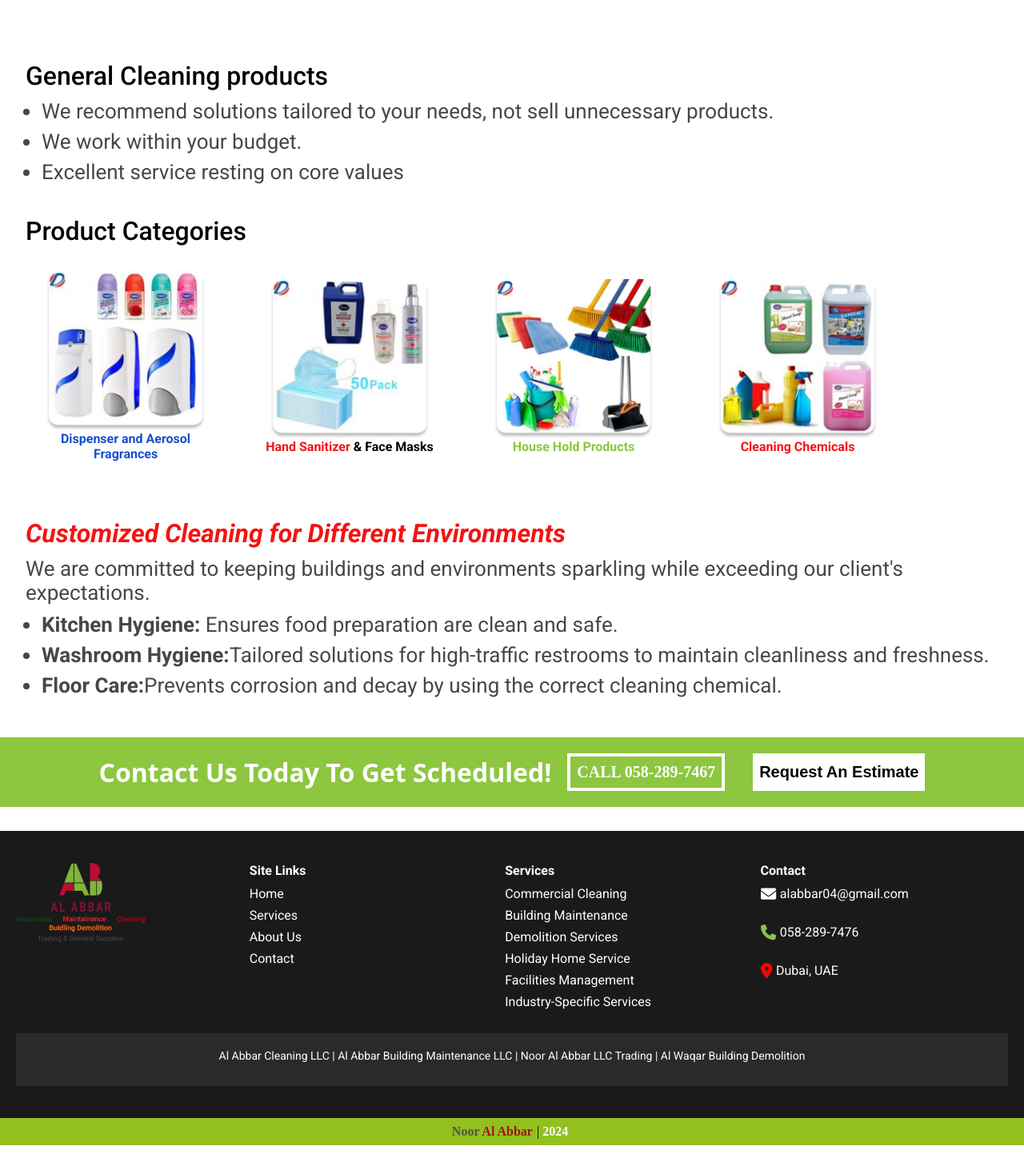
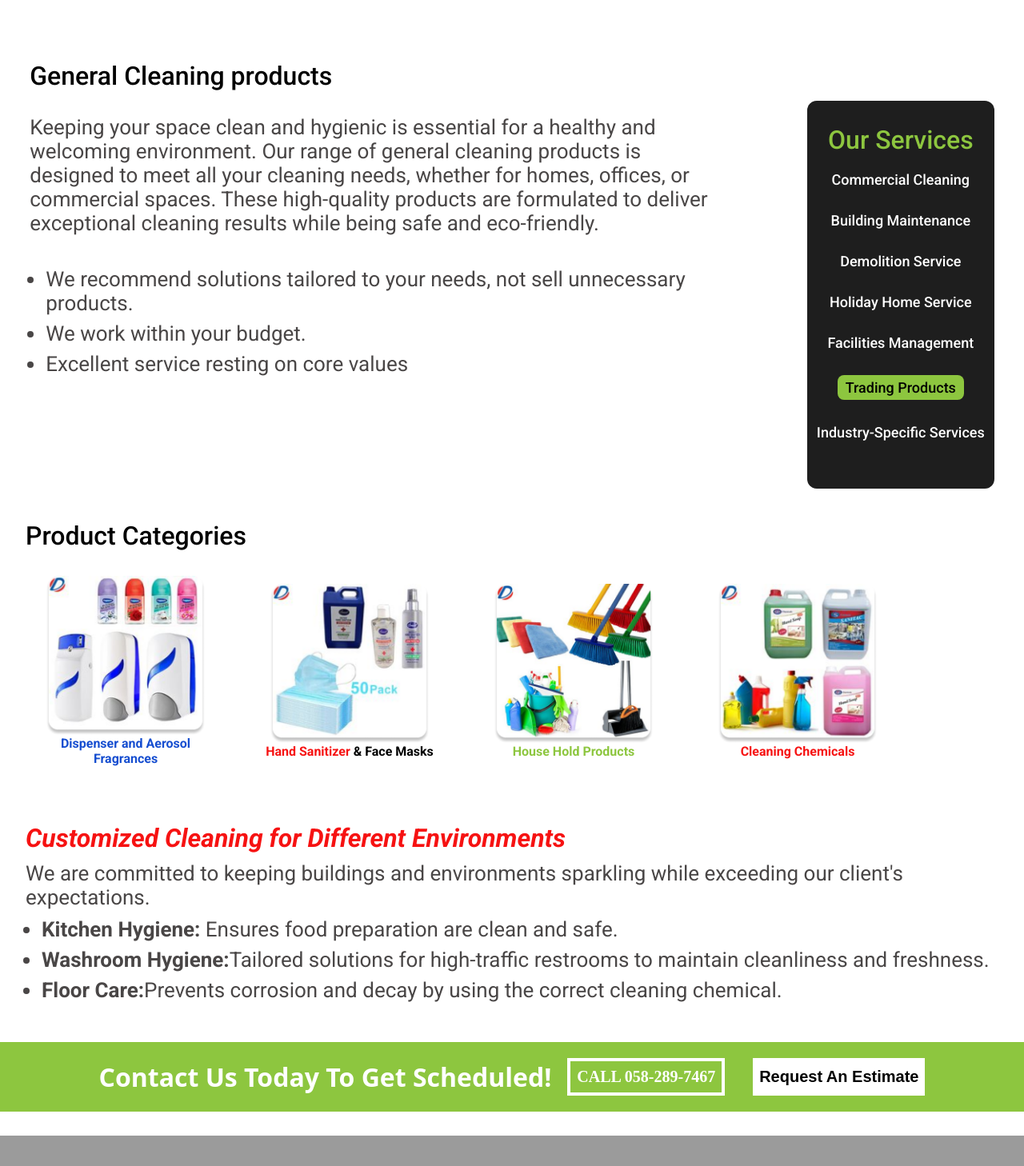
Before and after one commit to iimoon/nooralabbar, a React (Vite) app: page /tradingproducts in a window 1280 px wide. Shown: the part 660-2118 px from the top of the page at 80% size. Before the commit the page ends 2092 px from the top, so only its background shows below. Built offline with nearby package versions, Linux system fonts and the light colour scheme.

Commit message:
added navigations to service view, added service view to tradingproducts page and changed styles, changed api key for testing, changed footer color for better logo visibility

```diff
--- a/src/App.jsx
+++ b/src/App.jsx
@@ -1,5 +1,5 @@
 import CommercialCleaning from "./Pages/CommercialCleaning";
-import DummyPage from "./Pages/DummyPage";
+import MainPage from "./Pages/MainPage";
 import BuildingMaintenance from "./Pages/BuildingMaintenance";
 import Demolition from "./Pages/Demolition";
 import HolidayHome from "./Pages/HolidayHome";
@@ -22,7 +22,7 @@
         <ScrollToTop />
         <ToastContainer />
         <Routes>
-          <Route path="" element={<DummyPage />} />
+          <Route path="" element={<MainPage />} />
           <Route path="/about" element={<About />} />
           <Route path="/commercialcleaning" element={<CommercialCleaning />} />
           <Route
--- a/src/Components/ServiceView.jsx
+++ b/src/Components/ServiceView.jsx
@@ -1,4 +1,5 @@
 import React from "react";
+import { useNavigate } from "react-router-dom";
 import "./styles/serviceview.css";
 
 const ServiceView = ({ highlightService }) => {
@@ -8,8 +9,29 @@
     "Demolition Service",
     "Holiday Home Service",
     "Facilities Management",
+    "Trading Products",
     "Industry-Specific Services",
   ];
+
+  const navigate = useNavigate();
+
+  // Map services to their respective paths
+  const serviceRoutes = {
+    "Commercial Cleaning": "/commercialcleaning",
+    "Building Maintenance": "/buildingmaintenance",
+    "Demolition Service": "/demolition",
+    "Holiday Home Service": "/holidayhome",
+    "Facilities Management": "/facilitiesmanagement",
+    "Trading Products":"/tradingproducts",
+    "Industry-Specific Services": "/industryspecific",
+  };
+
+  const handleServiceClick = (service) => {
+    const route = serviceRoutes[service];
+    if (route) {
+      navigate(route); // Navigate to the corresponding route
+    }
+  };
 
   return (
     <div className="service-container">
@@ -18,6 +40,8 @@
         <h2
           key={index}
           className={service === highlightService ? "highlighted" : ""}
+          onClick={() => handleServiceClick(service)} // Click handler
+          style={{ cursor: "pointer" }} // Pointer cursor for better UX
         >
           {service}
         </h2>
--- a/src/Components/styles/footer.css
+++ b/src/Components/styles/footer.css
@@ -1,7 +1,7 @@
 
 .footer {
   font-family: Roboto;
-    background-color: #1a1a1a;
+    background-color: #9b9b9b;
     color: #fff;
     padding: 40px 20px;
   }
@@ -42,12 +42,12 @@
   }
   .footer-services li:hover{
       cursor: pointer;
-      color: #91c01f;
+      color: #2e3f07;
     }
 
   .footer-links li:hover{
     cursor: pointer;
-    color: #91c01f;
+    color: #2e3f07;
   }
   .footer-links li, .footer-services li {
     margin-bottom: 8px;
@@ -60,7 +60,7 @@
   }
   .footer-contact a:hover{
     cursor: pointer;
-    color: #91c01f;
+    color: #2e3f07;
   }
   .link-section-ctn{
     display: flex;
@@ -70,7 +70,7 @@
   .footer-bottom {
     text-align: center;
     padding: 20px 0;
-    background-color: #2a2a2a;
+    background-color: #646363;
   }
 
   .footer-divisions p {
--- a/src/Pages/DummyPage.jsx
+++ b/src/Pages/MainPage.jsx
@@ -25,7 +25,7 @@
 import Footer from "../Components/Footer";
 import { useNavigate } from "react-router-dom";
 
-const DummyPage = () => {
+const MainPage = () => {
   const navigate = useNavigate();
 
   const handleClick = (path) => {
@@ -274,4 +274,4 @@
   );
 };
 
-export default DummyPage;
+export default MainPage;
--- a/src/Pages/TradingProducts.jsx
+++ b/src/Pages/TradingProducts.jsx
@@ -9,6 +9,7 @@
 import cleaning from "../assets/images/products/categories/cleaning.png";
 import CTASection from "../Components/CTASection";
 import Footer from "../Components/Footer";
+import ServiceView from "../Components/ServiceView";
 const TradingProducts = () => {
   return (
     <div>
@@ -25,7 +26,16 @@
       />
       <div className="trading-main">
         <div className="trading-container">
+          <div className="general-cleaning">
             <h1 id="subhead">General Cleaning products</h1>
+            <p id="mainsub">
+              Keeping your space clean and hygienic is essential for a healthy
+              and welcoming environment. Our range of general cleaning products
+              is designed to meet all your cleaning needs, whether for homes,
+              offices, or commercial spaces. These high-quality products are
+              formulated to deliver exceptional cleaning results while being
+              safe and eco-friendly.
+            </p>
             <ul>
               <li>
                 We recommend solutions tailored to your needs, not sell
@@ -34,7 +44,17 @@
               <li>We work within your budget.</li>
               <li>Excellent service resting on core values </li>
             </ul>
+          </div>
+          <div className="service-section">
+            <ServiceView
+              id="servicesection "
+              highlightService="Trading Products"
+            />
+          </div>
+        </div>
+        <div className="products-section">
           <h1 id="subhead">Product Categories</h1>
+          <span id="line" />
           <div className="product-ctg-container">
             <div className="product-ctg-card">
               <img src={aerosol} alt="Aerosol" />
@@ -71,13 +91,14 @@
                 high-traffic restrooms to maintain cleanliness and freshness.
               </li>
               <li>
-                <span id="bold">Floor Care:</span>Prevents corrosion and decay by
-                using the correct cleaning chemical.
+                <span id="bold">Floor Care:</span>Prevents corrosion and decay
+                by using the correct cleaning chemical.
               </li>
             </ul>
           </div>
         </div>
       </div>
+
       <div className="CTASection">
         <CTASection />
       </div>
--- a/src/Pages/styles/trading.css
+++ b/src/Pages/styles/trading.css
@@ -41,12 +41,40 @@
   font-weight: bold;
 }
 
+.products-section li {
+  color: #494646;
+  font-family: Roboto;
+  font-size: 26px;
+  margin-bottom: 8px;
+}
+
 .trading-container li {
   color: #494646;
   font-family: Roboto;
   font-size: 26px;
   margin-bottom: 8px;
 }
+.trading-container{
+  display: flex;
+  max-width: 100%;
+  align-items: flex-start;
+  justify-content: space-around;
+  gap:20px
+}
+
+.general-cleaning{
+  display: flex;
+  flex-direction: column;
+  width: 70%;
+  margin-right:90px;
+  gap:30px
+}
+
+.service-section{
+  width: auto;
+  height: auto;
+}
+
 .trading-main {
   margin-top: 60px;
   display: flex;
@@ -71,8 +99,25 @@
     .trading-container{
         width: 95%;
     }
+    .products-section{
+      width: 95%;
+    }
 }
 @media (max-width: 480px) {
+  .trading-container li {
+    font-size: 13px;
+  }
+  .trading-container{
+    gap: 10px;
+  }
+  .general-cleaning{
+    margin-right: 0;
+    width: 100%;
+    gap:10px;
+  }
+  .general-cleaning li{
+    font-size: 13px;
+  }
   .trading-main {
     align-items: center;
     margin-top: 0;
@@ -83,9 +128,17 @@
     flex-direction: column;
     justify-content: center;
   }
-  .trading-container li {
+  .products-section li{
     font-size: 16px;
   }
+
+  .products-section{
+    gap:10px;
+    display: flex;
+    flex-direction: column;
+    width: 90%;
+  }
+
   #subhead {
     margin-top: 20px;
     font-size: 16px;
```
Also changed, not shown: 1 other file (tests, documents, lock files or other folders). Lines whose indentation alone changed are shown as unchanged.
